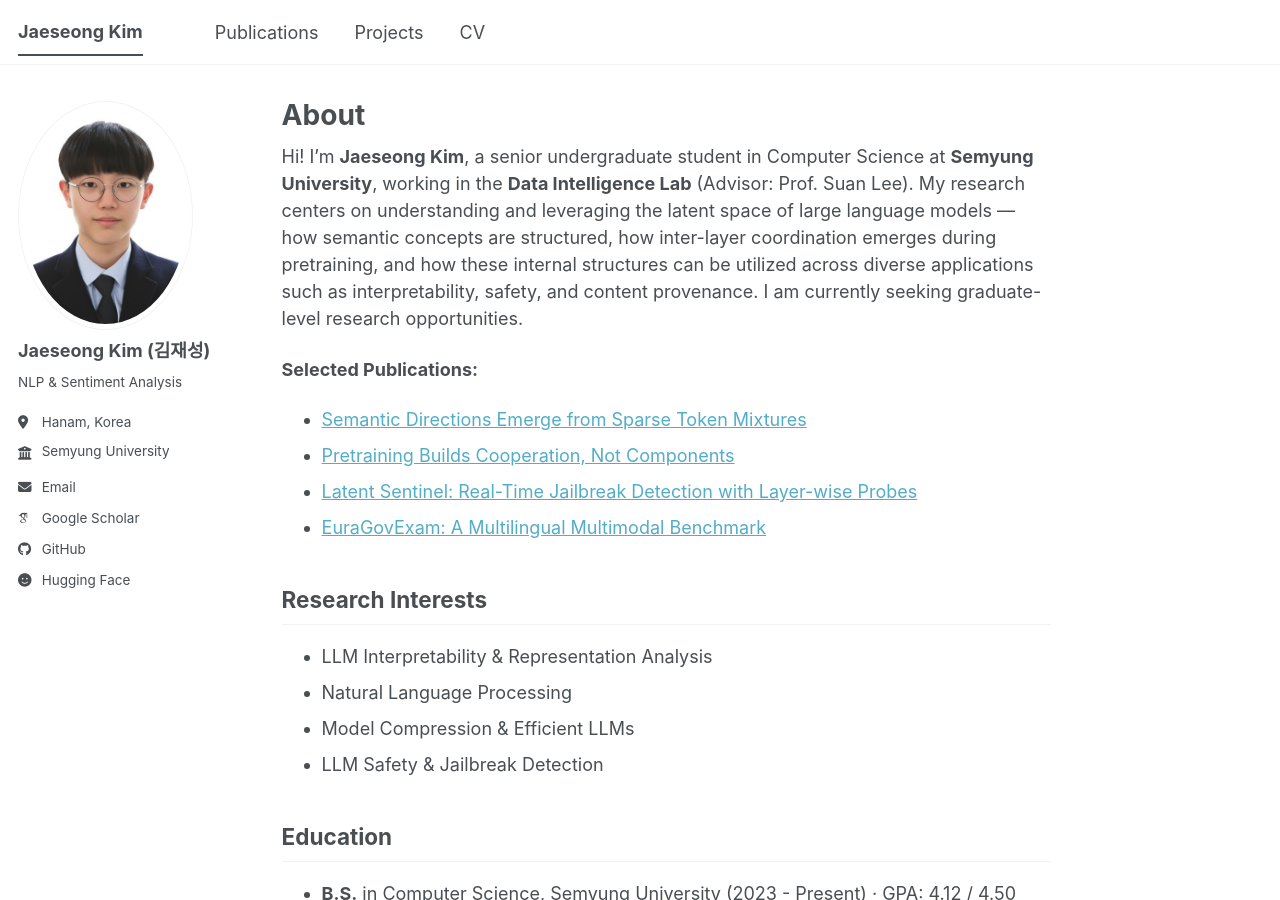
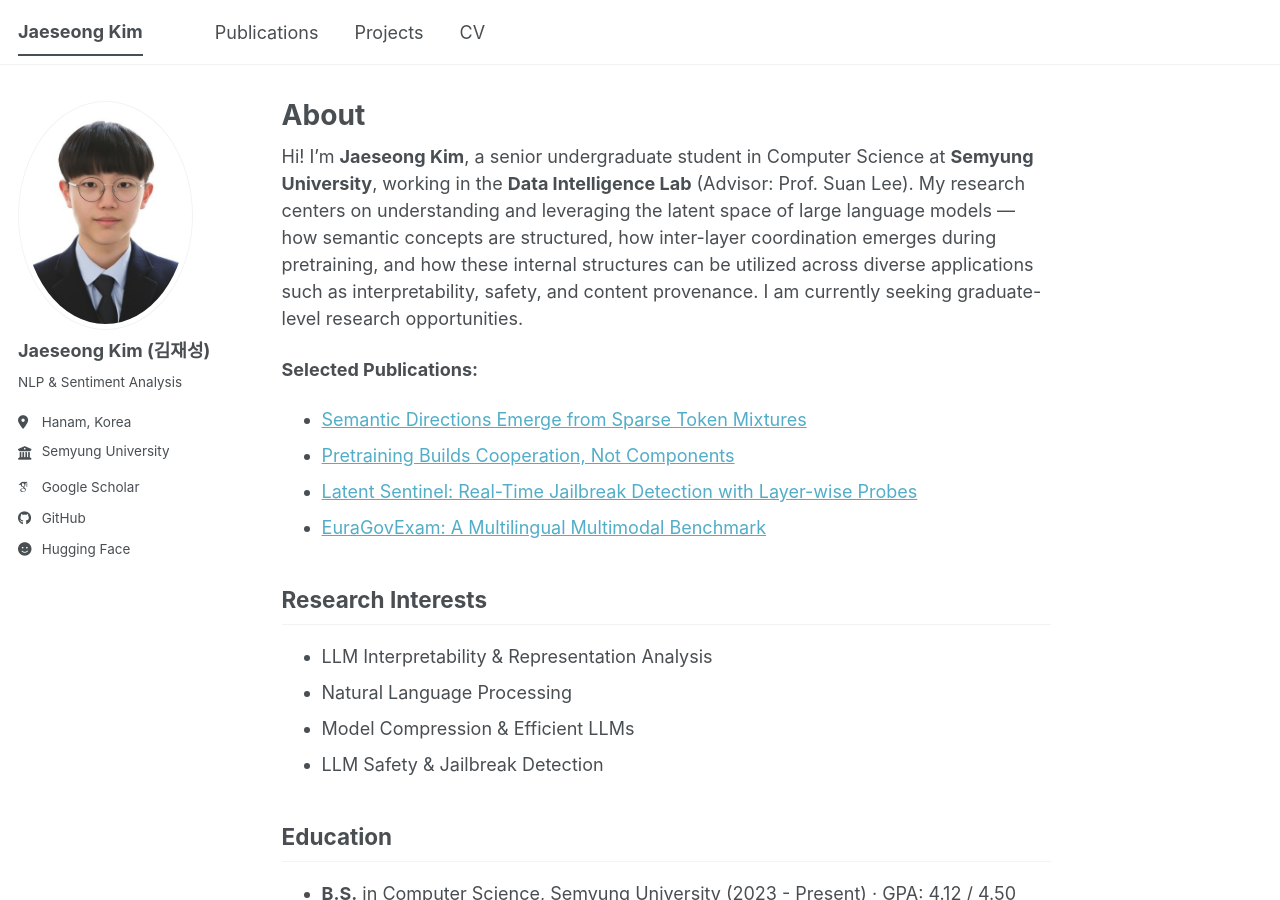
Before and after one commit to thisiskorea/CV, a Jekyll site: the page built from _pages/about.md, in a window 1280 px wide and 900 px high. Built offline with Jekyll 4.4.1, drawn with Linux system fonts in a browser that asks for light colours; some web fonts are replaced; a script bundle is joined from its source files by our own code; library files that are not in the unit come from our copies.

Commit message:
Remove email from sidebar
https://claude.ai/code/session_01CU9SVkWVuVsgHzfbJU88mX

```diff
--- a/_config.yml
+++ b/_config.yml
@@ -26,7 +26,7 @@ author:
   employer         : "Semyung University"
   uri              :
   employerurl      : "https://www.semyung.ac.kr/scs.do"
-  email            : "your-email@example.com"
+  email            :
   googlescholar    : "https://scholar.google.com/citations?user=tudM_BYAAAAJ"
   orcid            :
   github           : "jeaseongkim"
```
